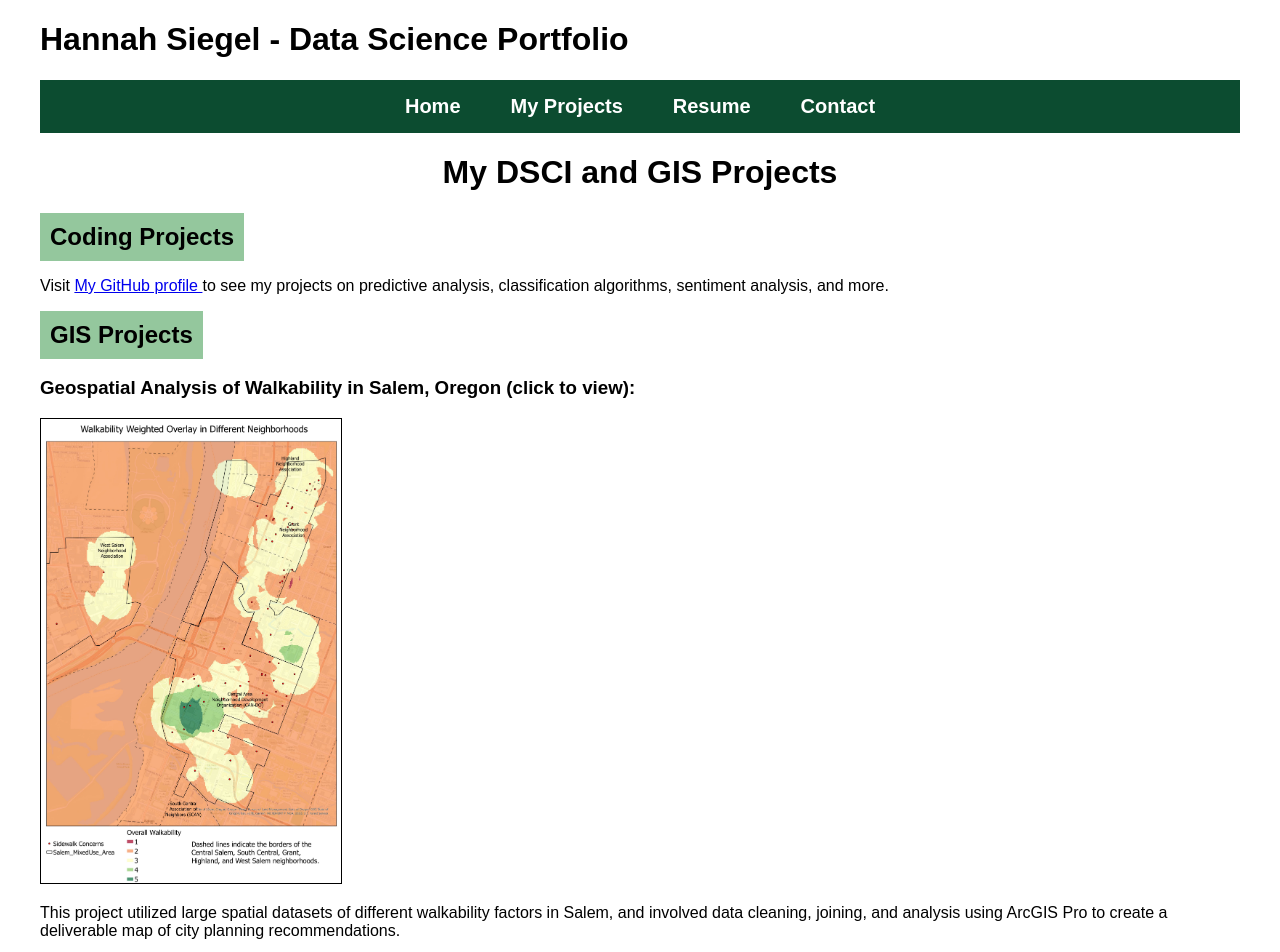
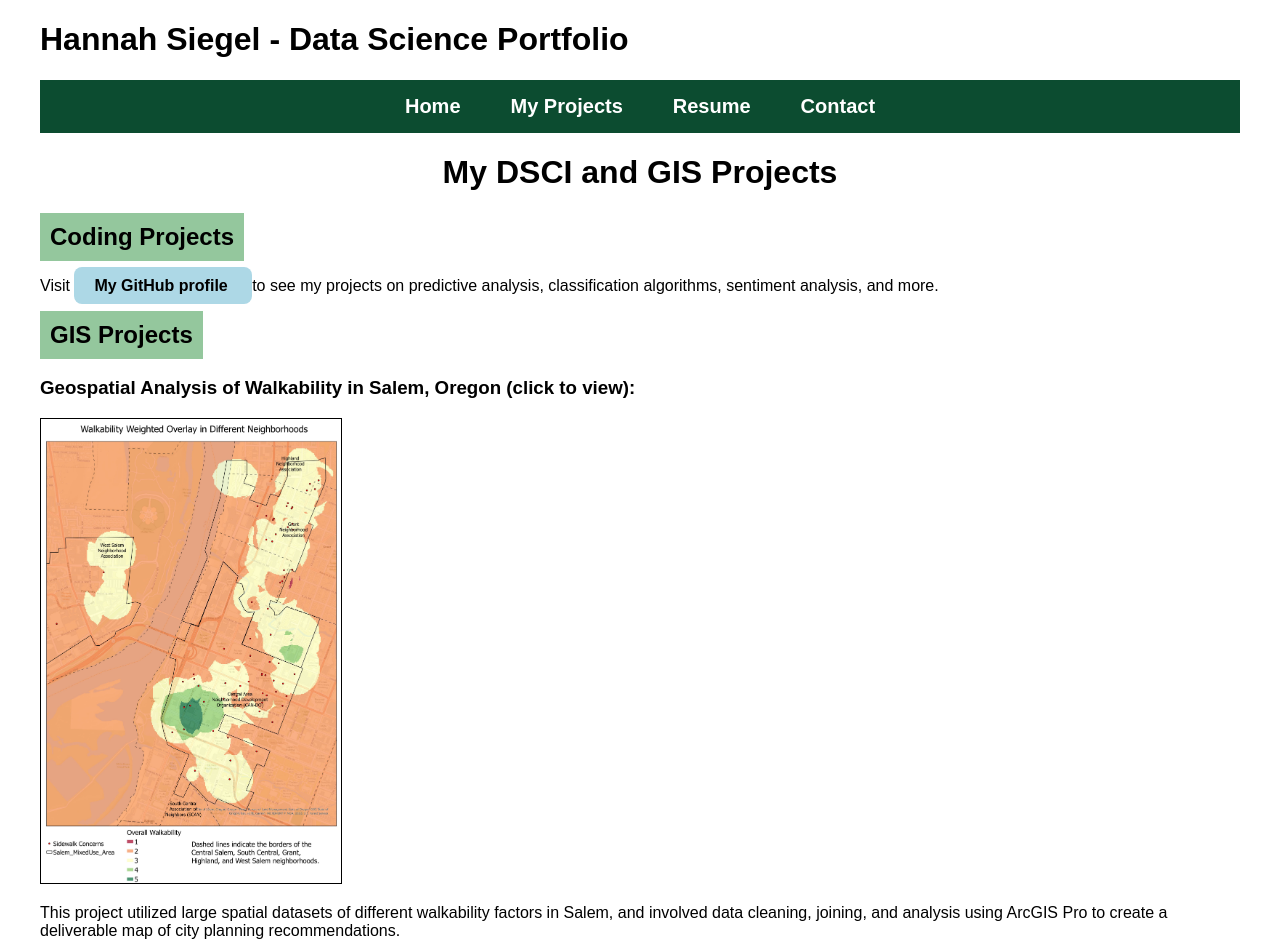
Before and after one commit to siegelhannah/portfolio, a Jekyll site: the page built from Projects.md, in a window 1280 px wide and 1400 px high. Shown: the top 952 px of the window. Built offline with Jekyll 4.4.1, drawn with Linux system fonts in a browser that asks for light colours.

Commit message:
Update style.css

```diff
--- a/assets/style.css
+++ b/assets/style.css
@@ -116,3 +116,16 @@ nav ul li a:hover {
 .contact-link:focus {
   outline: none; /* Remove focus outline if you want to customize it later */
 }
+
+.github-link a {
+  color: #000; /* Black text for the link */
+  text-decoration: none; /* Remove underline */
+  font-weight: bold;
+  padding: 10px 20px;
+  border-radius: 8px;
+  background-color: #add8e6; /* Light blue background for the link */
+}
+
+.github-link a:hover {
+  text-decoration: underline; /* Underline the link on hover */
+}
```
